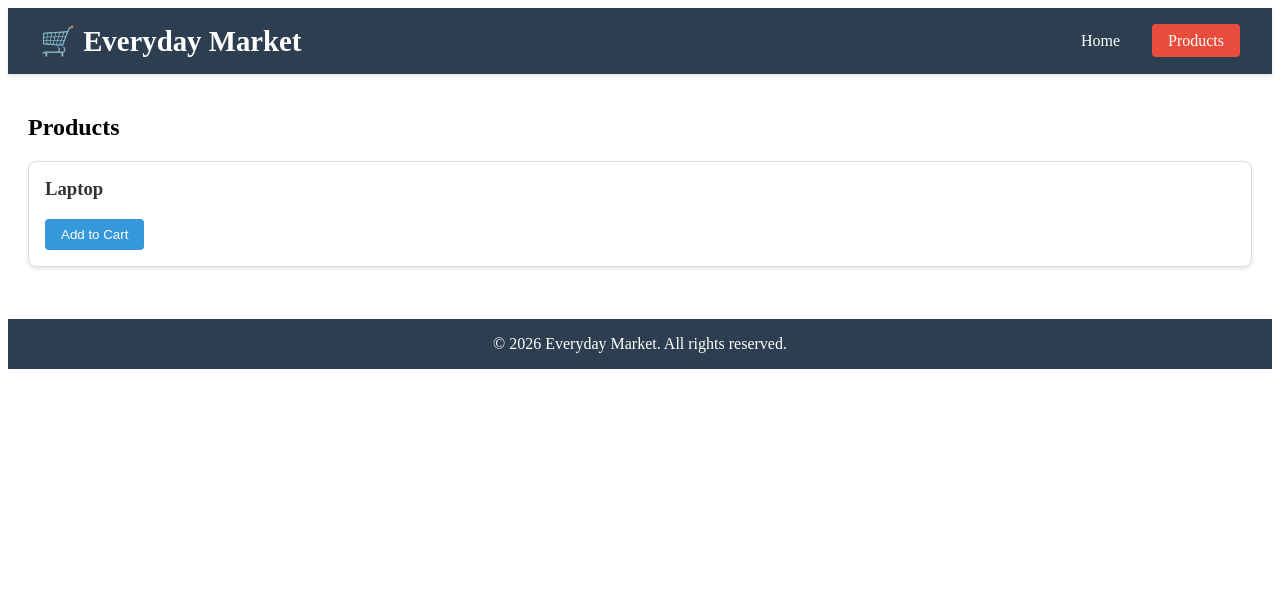
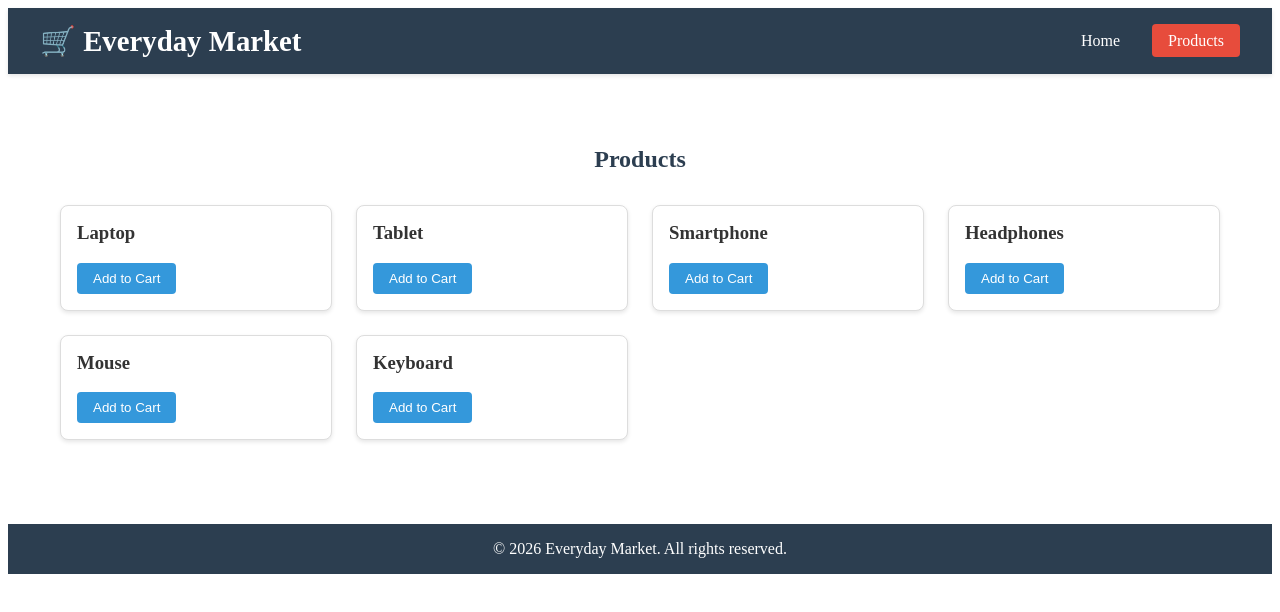
Before and after one commit to joanne-hoar/practice-session-ai-generated, an Angular app: page /products in a window 1280 px wide. Shown: the top 612 px of the page. Built offline with nearby package versions, Linux system fonts and the light colour scheme.

Commit message:
Implement @for loop to display multiple products with grid layout

```diff
--- a/src/app/product-list/product-list.css
+++ b/src/app/product-list/product-list.css
@@ -0,0 +1,25 @@
+.products-section {
+  padding: 2rem;
+}
+
+.products-section h2 {
+  text-align: center;
+  color: #2c3e50;
+  margin-bottom: 2rem;
+}
+
+.products-grid {
+  display: grid;
+  grid-template-columns: repeat(auto-fill, minmax(250px, 1fr));
+  gap: 1.5rem;
+  max-width: 1200px;
+  margin: 0 auto;
+}
+
+.product-card {
+  transition: transform 0.3s;
+}
+
+.product-card:hover {
+  transform: translateY(-5px);
+}
--- a/src/app/product-list/product-list.html
+++ b/src/app/product-list/product-list.html
@@ -1,4 +1,10 @@
-<div class="product-list">
+<div class="products-section">
   <h2>Products</h2>
-  <app-product-card [product]="aProduct" (addToCartEvent)="receiveAddToCart($event)"></app-product-card>
+  <div class="products-grid">
+    @for (aProduct of allProducts; track aProduct.id) {
+      <div class="product-card">
+        <app-product-card [product]="aProduct" (addToCartEvent)="receiveAddToCart($event)"></app-product-card>
+      </div>
+    }
+  </div>
 </div>
--- a/src/app/product-list/product-list.ts
+++ b/src/app/product-list/product-list.ts
@@ -9,10 +9,14 @@ import { Product } from '../product';
   styleUrl: './product-list.css',
 })
 export class ProductList {
-  aProduct: Product = {
-    id: 1,
-    name: "Laptop"
-  };
+  allProducts: Product[] = [
+    { id: 1, name: "Laptop" },
+    { id: 2, name: "Tablet" },
+    { id: 3, name: "Smartphone" },
+    { id: 4, name: "Headphones" },
+    { id: 5, name: "Mouse" },
+    { id: 6, name: "Keyboard" }
+  ];
 
   countItems = 0;
 
```
